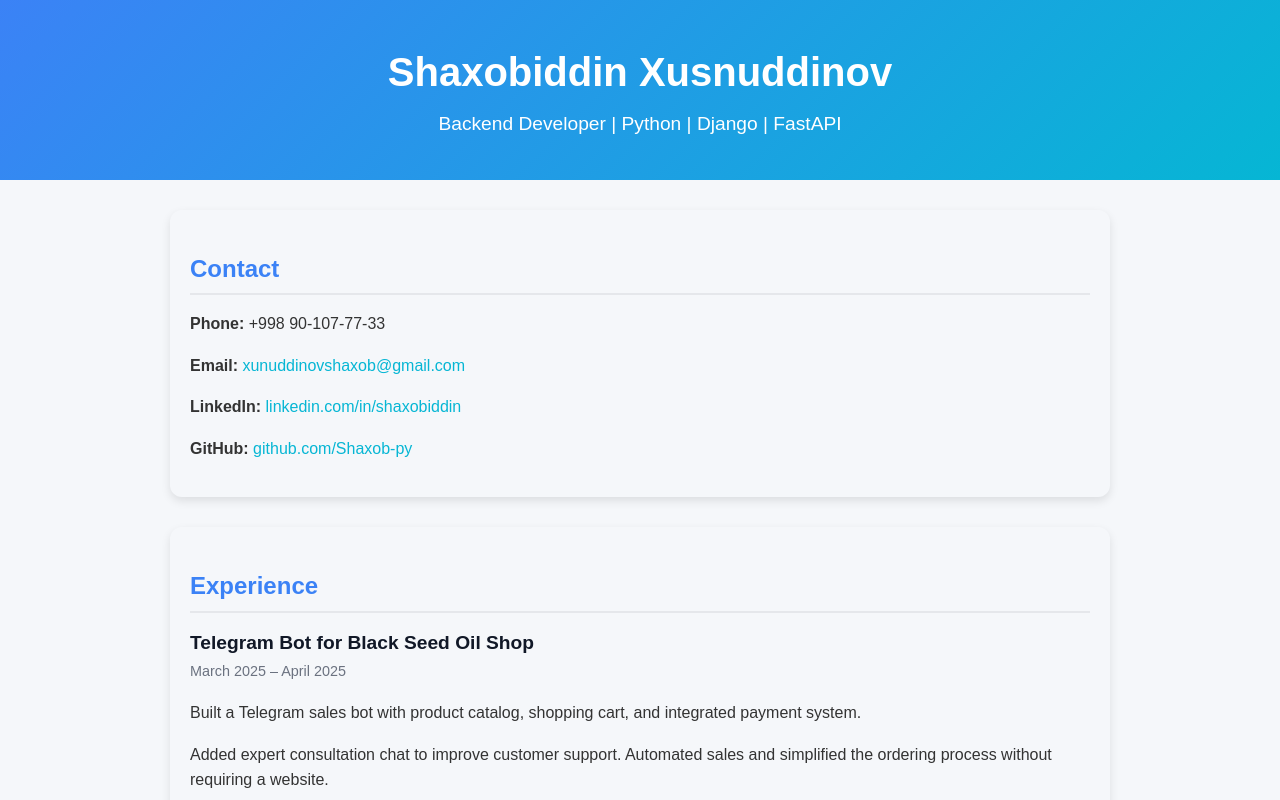
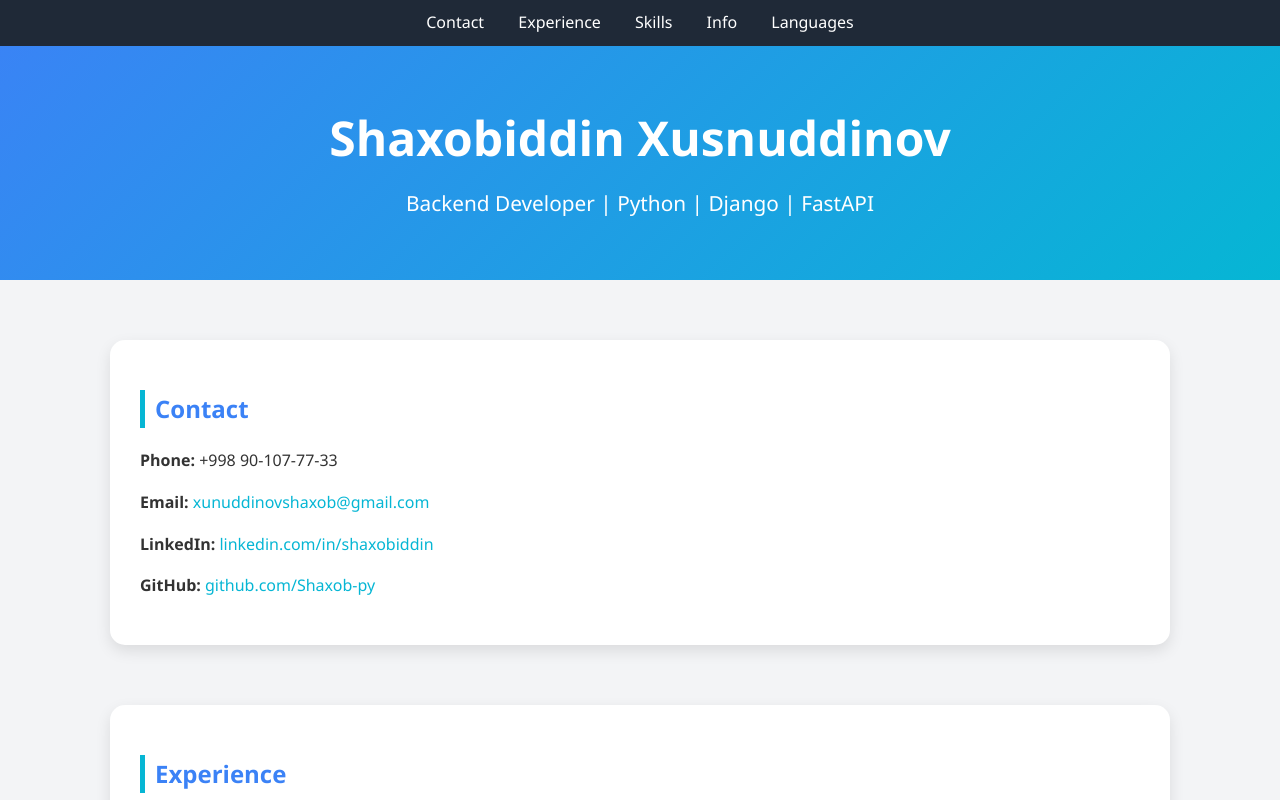
Before and after one commit to Shaxob-py/Shaxob-py.github.io, a plain HTML site: page index.html in a window 1280 px wide. Shown: the top 800 px of the page. Drawn offline with Linux system fonts and the light colour scheme.

Commit message:
uodate index.html

```diff
--- a/index.html
+++ b/index.html
@@ -5,40 +5,97 @@
   <title>Shaxobiddin Xusnuddinov | Resume</title>
   <style>
     body {
-      font-family: Arial, sans-serif;
+      font-family: 'Segoe UI', Tahoma, Geneva, Verdana, sans-serif;
       margin: 0;
-      background: #f5f7fa;
+      background: #f3f4f6;
       color: #333;
       line-height: 1.6;
     }
+    /* Навигация */
+    nav {
+      position: fixed;
+      width: 100%;
+      top: 0;
+      left: 0;
+      background: #1f2937;
+      padding: 10px 0;
+      text-align: center;
+      z-index: 1000;
+    }
+    nav a {
+      color: #fff;
+      margin: 0 15px;
+      text-decoration: none;
+      font-weight: 500;
+      transition: color 0.3s;
+    }
+    nav a:hover {
+      color: #3b82f6;
+    }
+
+    /* Шапка */
     header {
       background: linear-gradient(135deg, #3b82f6, #06b6d4);
       color: white;
-      padding: 40px 20px;
+      padding: 100px 20px 60px;
       text-align: center;
     }
     header h1 {
       margin: 0;
-      font-size: 2.5rem;
+      font-size: 3rem;
     }
     header p {
-      margin: 5px 0 0;
-      font-size: 1.2rem;
+      margin: 10px 0 0;
+      font-size: 1.3rem;
     }
+
+    /* Секции */
     section {
-      max-width: 900px;
-      margin: 30px auto;
-      padding: 20px;/
+      max-width: 1000px;
+      margin: 60px auto;
+      padding: 30px;
       background: white;
-      border-radius: 12px;
-      box-shadow: 0 4px 10px rgba(0,0,0,0.1);
+      border-radius: 15px;
+      box-shadow: 0 6px 15px rgba(0,0,0,0.1);
+      transition: transform 0.3s, box-shadow 0.3s;
+    }
+    section:hover {
+      transform: translateY(-5px);
+      box-shadow: 0 10px 20px rgba(0,0,0,0.15);
     }
     h2 {
       color: #3b82f6;
-      border-bottom: 2px solid #e5e7eb;
-      padding-bottom: 5px;
-      margin-bottom: 15px;
+      border-left: 5px solid #06b6d4;
+      padding-left: 10px;
+      margin-bottom: 20px;
     }
+
+    /* Опыт работы */
+    .job {
+      margin-bottom: 25px;
+      padding: 15px;
+      border-left: 4px solid #3b82f6;
+      background: #f9fafb;
+      border-radius: 8px;
+      transition: background 0.3s;
+    }
+    .job:hover {
+      background: #f1f5f9;
+    }
+    .job h3 {
+      margin: 0;
+      font-size: 1.3rem;
+      color: #111827;
+    }
+    .job span {
+      font-size: 0.9rem;
+      color: #6b7280;
+    }
+    .job p {
+      margin: 5px 0;
+    }
+
+    /* Списки */
     ul {
       padding-left: 20px;
     }
@@ -48,31 +105,40 @@
     a {
       color: #06b6d4;
       text-decoration: none;
+      font-weight: 500;
     }
     a:hover {
       text-decoration: underline;
     }
-    .job {
-      margin-bottom: 20px;
-    }
-    .job h3 {
-      margin: 0;
-      font-size: 1.2rem;
-      color: #111827;
-    }
-    .job span {
-      font-size: 0.9rem;
-      color: #6b7280;
+
+    /* Футер */
+    footer {
+      text-align: center;
+      padding: 20px;
+      background: #1f2937;
+      color: white;
+      margin-top: 40px;
     }
   </style>
 </head>
 <body>
+  <!-- Навигация -->
+  <nav>
+    <a href="#contact">Contact</a>
+    <a href="#experience">Experience</a>
+    <a href="#skills">Skills</a>
+    <a href="#info">Info</a>
+    <a href="#languages">Languages</a>
+  </nav>
+
+  <!-- Шапка -->
   <header>
     <h1>Shaxobiddin Xusnuddinov</h1>
     <p>Backend Developer | Python | Django | FastAPI</p>
   </header>
 
-  <section>
+  <!-- Контакты -->
+  <section id="contact">
     <h2>Contact</h2>
     <p><b>Phone:</b> +998 90-107-77-33</p>
     <p><b>Email:</b> <a href="mailto:xunuddinovshaxob@gmail.com">xunuddinovshaxob@gmail.com</a></p>
@@ -80,7 +146,8 @@
     <p><b>GitHub:</b> <a href="https://github.com/Shaxob-py">github.com/Shaxob-py</a></p>
   </section>
 
-  <section>
+  <!-- Опыт -->
+  <section id="experience">
     <h2>Experience</h2>
 
     <div class="job">
@@ -111,7 +178,8 @@
     </div>
   </section>
 
-  <section>
+  <!-- Навыки -->
+  <section id="skills">
     <h2>Skills</h2>
     <ul>
       <li><b>Languages:</b> Python</li>
@@ -121,8 +189,10 @@
       <li><b>AI Integrations:</b> OpenAI API, Open Router API</li>
       <li><b>DevOps & Tools:</b> Docker, GitLab CI/CD, Linux, Postman</li>
     </ul>
+  </section>
 
-  <section>
+  <!-- Доп. инфо -->
+  <section id="info">
     <h2>Additional Information</h2>
     <ul>
       <li>Open to remote and freelance projects</li>
@@ -132,7 +202,8 @@
     </ul>
   </section>
 
-  <section>
+  <!-- Языки -->
+  <section id="languages">
     <h2>Languages</h2>
     <ul>
       <li>Russian</li>
@@ -140,5 +211,10 @@
       <li>English</li>
     </ul>
   </section>
+
+  <!-- Футер -->
+  <footer>
+    <p>© 2025 Shaxobiddin Xusnuddinov</p>
+  </footer>
 </body>
 </html>
```
